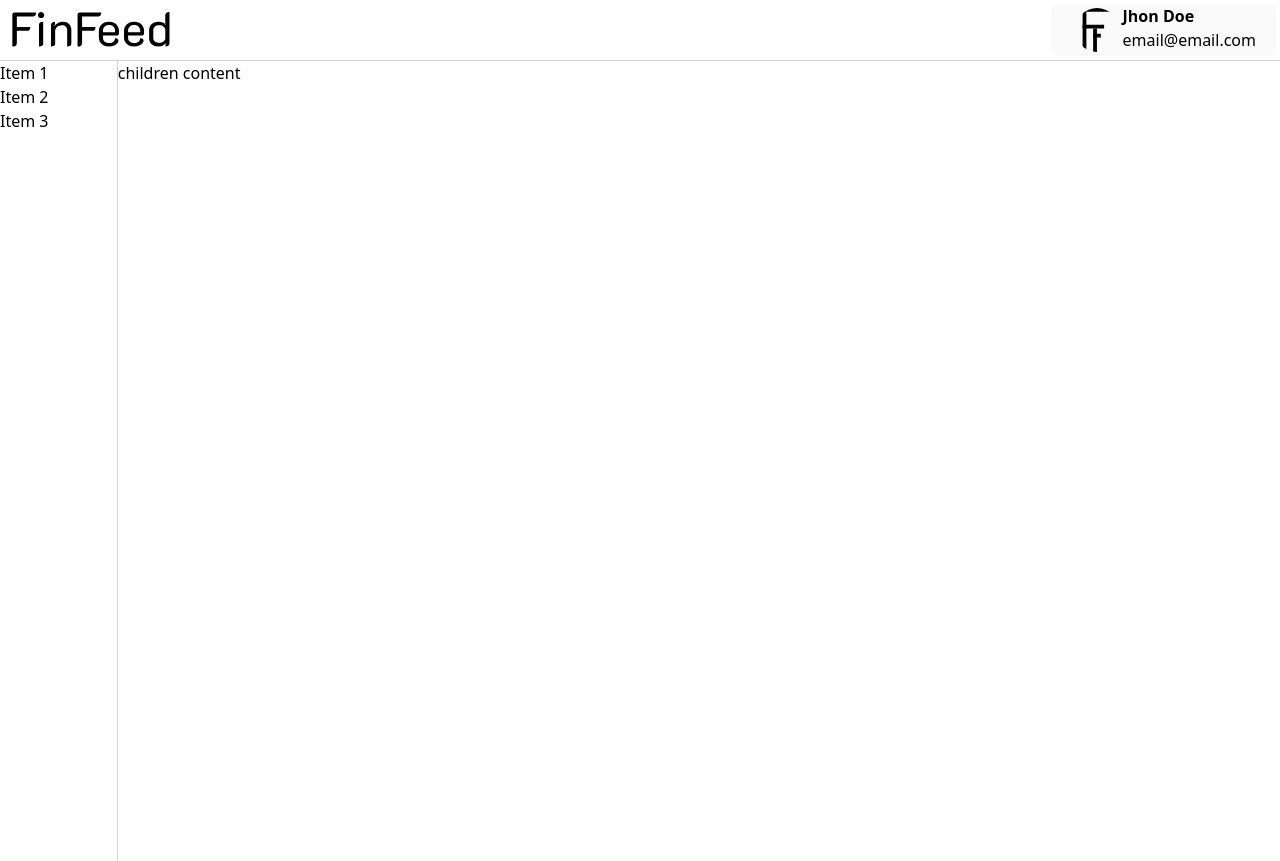
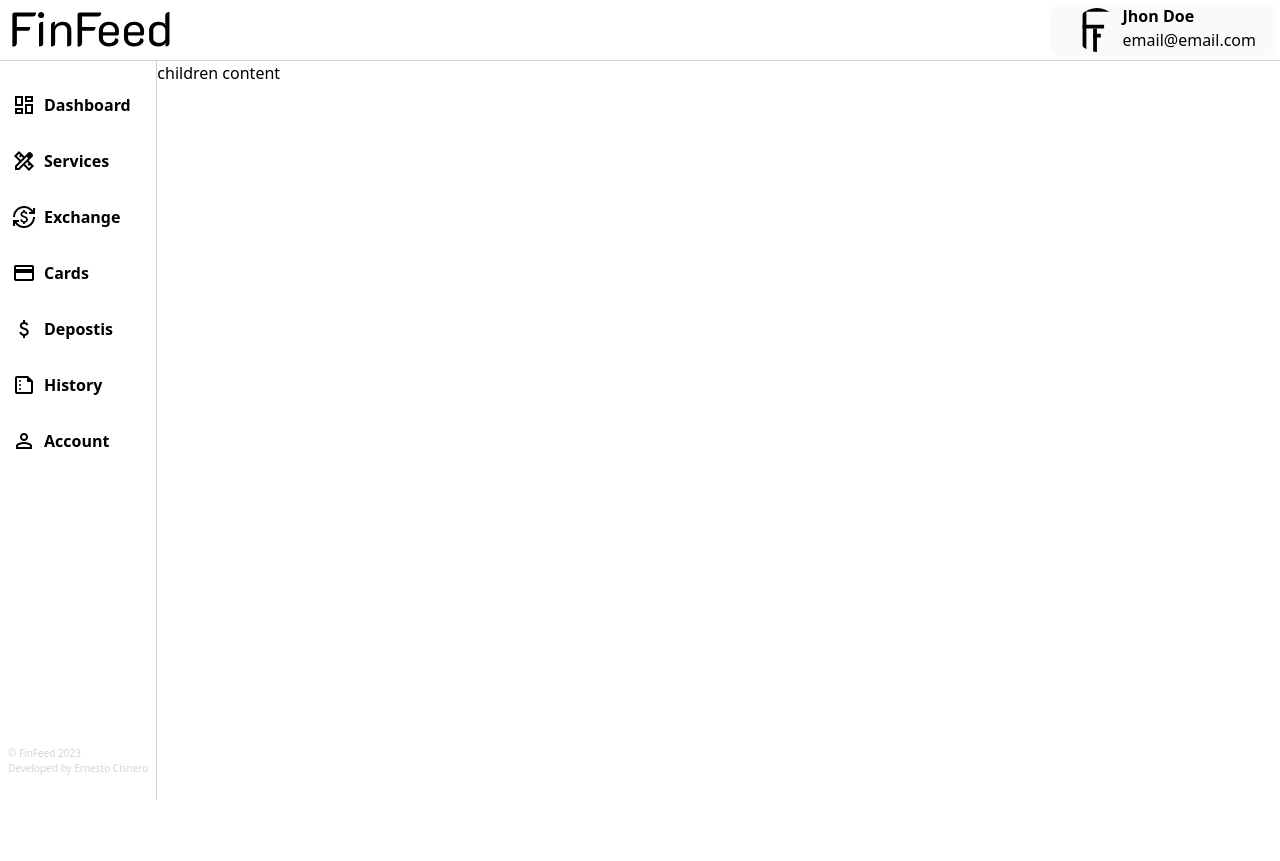
Before and after one commit to ernestocisnero/FinFeed, a React (Vite) app: page / in a window 1280 px wide. After the commit the page ends 800 px from the top, so only its background shows below. Built offline with nearby package versions, Linux system fonts and the light colour scheme.

Commit message:
Add drawer menu

```diff
--- a/index.html
+++ b/index.html
@@ -4,7 +4,11 @@
     <meta charset="UTF-8" />
     <link rel="icon" type="image/svg+xml" href="/logoFinFeed.svg" />
     <meta name="viewport" content="width=device-width, initial-scale=1.0" />
-    <link href="/dist/output.css" rel="stylesheet">
+    <link
+      rel="stylesheet"
+      href="https://fonts.googleapis.com/css2?family=Material+Symbols+Outlined:opsz,wght,FILL,GRAD@20..48,100..700,0..1,-50..200"
+    />
+    <link href="/dist/output.css" rel="stylesheet" />
     <title>FinFeed</title>
   </head>
   <body>
--- /dev/null
+++ b/src/components/DrawerMenu.tsx
@@ -0,0 +1,48 @@
+
+
+
+export const DrawerMenu = () => {
+    return (
+        <aside className="flex flex-col min-w-[9.2%] border-r-[1px] border-slate-300 justify-between">
+            <ul className="my-5 mx-2">
+                <li className="flex align-middle mb-2 px-1 py-3 rounded-sm font-semibold hover:bg-[#266663] hover:text-neutral-50">
+                    <span className="material-symbols-outlined">dashboard</span>
+                    <a href="#" className="ml-2">Dashboard</a>
+                </li>
+                <li className="flex align-middle mb-2 px-1 py-3 rounded-sm font-semibold hover:bg-[#266663] hover:text-neutral-50">
+                <span className="material-symbols-outlined">design_services</span>
+                    <a href="#" className="ml-2">Services</a>
+                </li>
+                <li className="flex align-middle mb-2 px-1 py-3 rounded-sm font-semibold hover:bg-[#266663] hover:text-neutral-50">
+                    <span className="material-symbols-outlined">currency_exchange</span>
+                    <a href="#" className="ml-2">Exchange</a>
+                </li>
+                <li className="flex align-middle mb-2 px-1 py-3 rounded-sm font-semibold hover:bg-[#266663] hover:text-neutral-50">
+                    <span className="material-symbols-outlined">credit_card</span>
+                    <a href="#" className="ml-2">Cards</a>
+                </li>
+                <li className="flex align-middle mb-2 px-1 py-3 rounded-sm font-semibold hover:bg-[#266663] hover:text-neutral-50">
+                    <span className="material-symbols-outlined">attach_money</span>
+                    <a href="#" className="ml-2">Depostis</a>
+                </li>
+                <li className="flex align-middle mb-2 px-1 py-3 rounded-sm font-semibold hover:bg-[#266663] hover:text-neutral-50">
+                    <span className="material-symbols-outlined">summarize</span>
+                    <a href="#" className="ml-2">History</a>
+                </li>
+                <li className="flex align-middle mb-2 px-1 py-3 rounded-sm font-semibold hover:bg-[#266663] hover:text-neutral-50">
+                    <span className="material-symbols-outlined">person</span>
+                    <a href="#" className="ml-2">Account</a>
+                </li>
+            </ul>
+
+            <footer className="my-4 p-2">
+                <p className="text-neutral-300 text-[10px]">
+                    &copy; FinFeed {new Date().getFullYear()}
+                </p>
+                <p className="text-neutral-300 text-[10px]">
+                    Developed by Ernesto Cisnero
+                </p>
+            </footer>
+        </aside>
+    )
+}
--- a/src/components/MainLayout.tsx
+++ b/src/components/MainLayout.tsx
@@ -1,3 +1,4 @@
+import { DrawerMenu } from "./DrawerMenu"
 import { UserProfile } from "./UserProfile"
 
 
@@ -6,26 +7,20 @@ type MainLayoutPropType = {
 }
 export const MainLayout = ({ children }: MainLayoutPropType) => {
     return (
-        <div>
-            <nav className="flex justify-between min-w-[100%] h-fit border-b-[1px] border-slate-300">
-                <div className="w-fit p-3">
-                    <img src="FinFeed.svg" alt="" />
+        <div className="flex flex-col h-screen">
+            <nav className="flex justify-between min-w-[100%] border-b-[1px] border-slate-300">
+                <div className="p-3">
+                    <img src="FinFeed.svg" alt="name_page" />
                 </div>
 
                 <UserProfile />
             </nav>
 
-            <div className="flex">
-                <aside className="flex flex-col min-w-[9.2%] min-h-screen border-r-[1px] border-slate-300">
-                    <ul>
-                        <li>Item 1</li>
-                        <li>Item 2</li>
-                        <li>Item 3</li>
-                    </ul>
-                </aside>
-                <main className="">
+            <div className="flex flex-grow">
+                <DrawerMenu />
+                <div className="">
                     {children}
-                </main>
+                </div>
             </div>
         </div>
     )
--- a/src/components/UserProfile.tsx
+++ b/src/components/UserProfile.tsx
@@ -8,7 +8,7 @@ export const UserProfile = () => {
 
             <div className="flex flex-col">
                 <p className="font-bold">Jhon Doe</p>
-                <p> email@email.com </p>
+                <p className="font-thin"> email@email.com </p>
 
             </div>
 
--- a/src/components/index.ts
+++ b/src/components/index.ts
@@ -1,2 +1,3 @@
 export * from './MainLayout';
 export * from './UserProfile';
+export * from './DrawerMenu';
```
